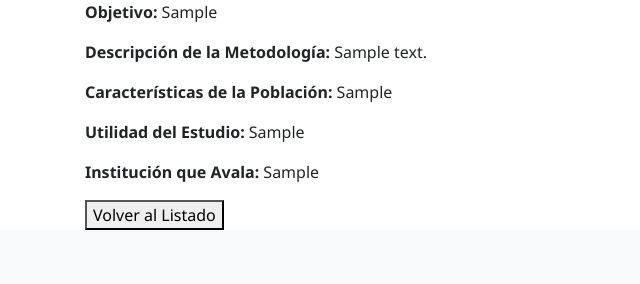
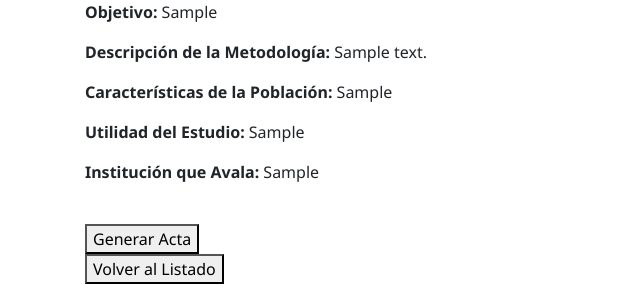
Before and after one commit to luirro777/PCATIA, a Django app: page /solicitudes/solicitudes/1/ in a window 1280 px wide. Shown: the part 1253-1537 px from the top of the page, without its empty margins (0-640 px from the left). Before the commit the page ends 1483 px from the top, so only its background shows below. Run offline with Django 4.2, Linux system fonts and the light colour scheme; a user stored in the database is signed in; tables that the repository leaves empty hold one stand-in row (values such as "Sample post"); some libraries are stand-ins or nearby versions.

Commit message:
Boton para descarga docx

```diff
--- a/templates/solicitudes/solicitud_detail.html
+++ b/templates/solicitudes/solicitud_detail.html
@@ -43,6 +43,9 @@
   <p><strong>Características de la Población:</strong> {{ solicitud.caracteristicas_poblacion }}</p>
   <p><strong>Utilidad del Estudio:</strong> {{ solicitud.utilidad_estudio }}</p>
   <p><strong>Institución que Avala:</strong> {{ solicitud.institucion_avala }}</p>
+  <br>
+  <a href="{% url 'solicitudes:generar_documento' solicitud.id %}"><button>Generar Acta</button></a>
+  <br>
 
   <!-- Botón para volver al listado -->
   <a href="{% url 'solicitudes:solicitud-list' %}"><button>Volver al Listado</button></a>
```
